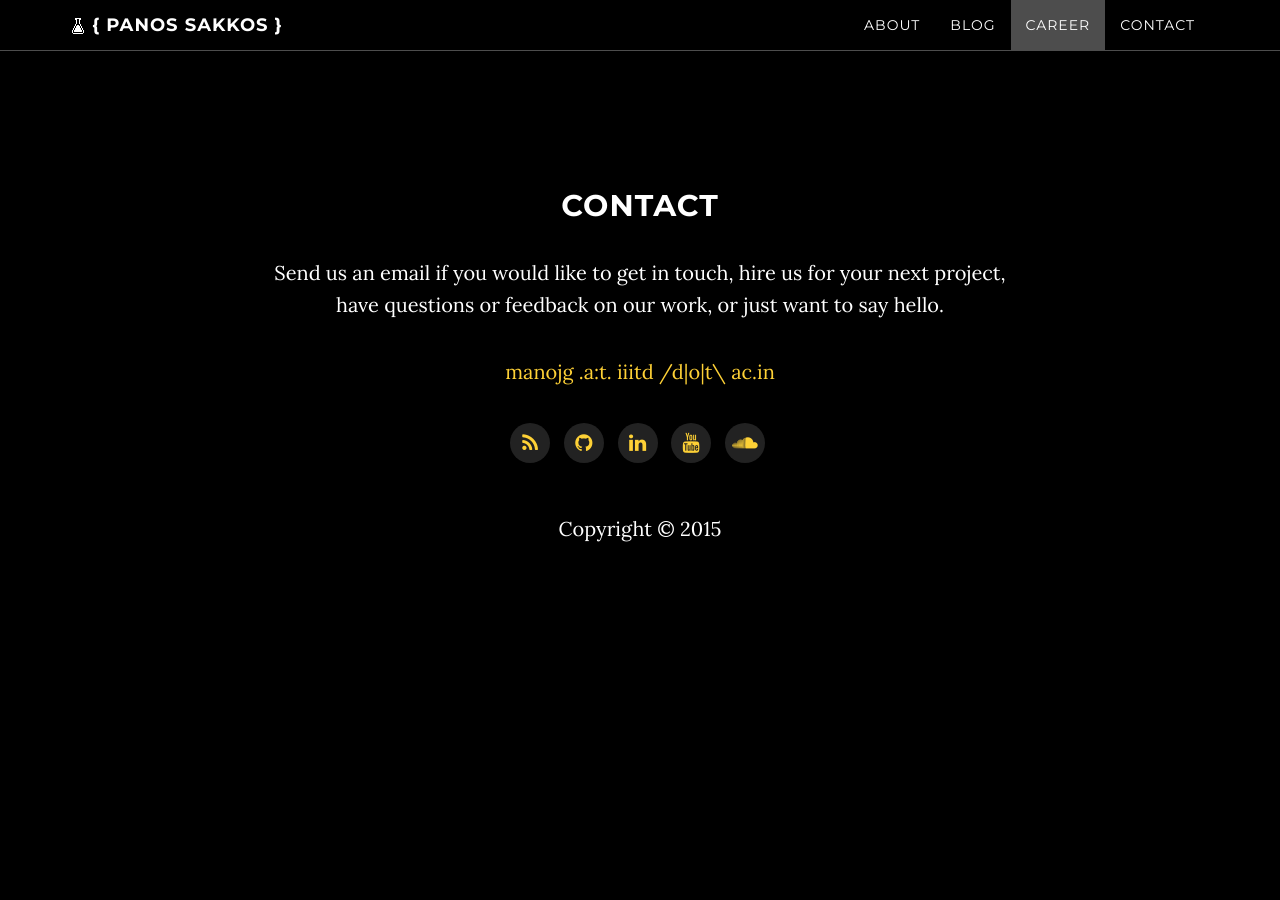
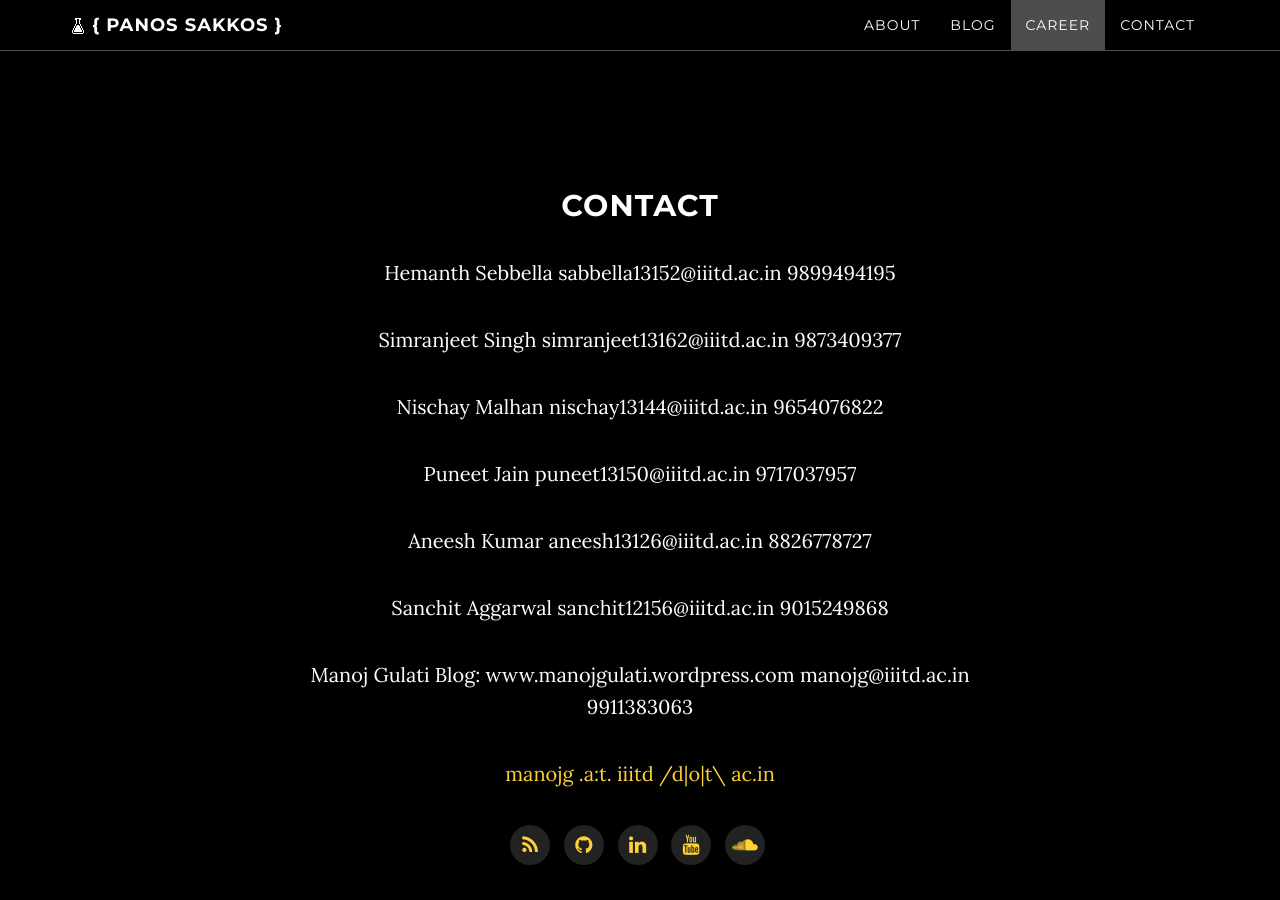
Before and after one commit to Electroholics/previous-website, a Jekyll site: the page built from index.html, in a window 1280 px wide and 900 px high, scrolled down 5135 px. Built offline with Jekyll 4.4.1, drawn with Linux system fonts in a browser that asks for light colours; comment, search, counter and statistics services are not loaded; before the commit the page ends 5922 px from its top, so only the background shows below that.

Commit message:
Contact page has changed

```diff
--- a/contact.html
+++ b/contact.html
@@ -6,4 +6,31 @@ email: manojg .a:t. iiitd /d|o|t\ ac.in
 ---
 ## Contact
 
-Send us an email if you would like to get in touch, hire us for your next project, have questions or feedback on our work, or just want to say hello.
+Hemanth Sebbella
+sabbella13152@iiitd.ac.in
+9899494195
+
+Simranjeet Singh
+simranjeet13162@iiitd.ac.in
+9873409377
+
+Nischay Malhan
+nischay13144@iiitd.ac.in
+9654076822
+
+Puneet Jain
+puneet13150@iiitd.ac.in
+9717037957
+
+Aneesh Kumar
+aneesh13126@iiitd.ac.in
+8826778727
+
+Sanchit Aggarwal
+sanchit12156@iiitd.ac.in
+9015249868
+
+Manoj Gulati
+Blog: www.manojgulati.wordpress.com
+manojg@iiitd.ac.in
+9911383063
```
